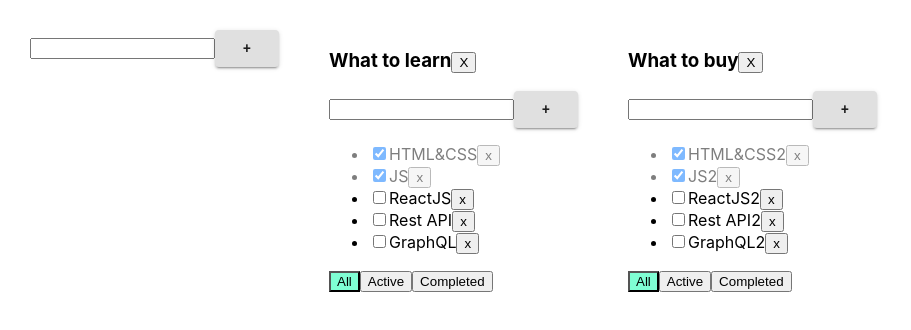
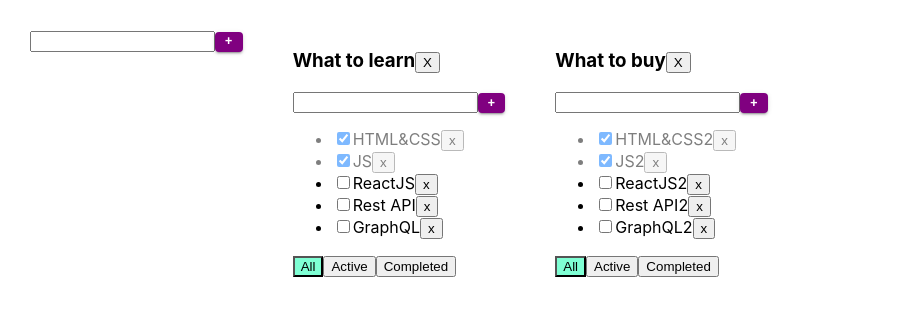
Before and after one commit to artem5511/it-incubator-todolist-ts, a React (Create React App) app: page / in a window 1280 px wide. Shown: the top 330 px of the page, without its empty margins (0-911 px from the left). Built offline with nearby package versions, Linux system fonts and the light colour scheme.

Commit message:
add material ui

```diff
--- a/package.json
+++ b/package.json
@@ -3,9 +3,11 @@
   "version": "0.1.0",
   "private": true,
   "dependencies": {
-    "@emotion/react": "^11.10.4",
+    "@emotion/react": "^11.11.1",
+    "@emotion/styled": "^11.11.0",
     "@material-ui/core": "^4.12.4",
     "@material-ui/icons": "^4.11.3",
+    "@mui/material": "^5.14.11",
     "@testing-library/jest-dom": "^5.16.5",
     "@testing-library/react": "^13.4.0",
     "@testing-library/user-event": "^14.4.3",
--- a/src/AddItemForm.tsx
+++ b/src/AddItemForm.tsx
@@ -1,5 +1,6 @@
 import React, {ChangeEvent, KeyboardEvent, useState} from 'react';
- import {Button} from '@material-ui/core';
+import Button from '@mui/material/Button';
+
 //если автоматом, то тянет всю библиотеку и тормозить будет
 // import Button from '@mui/material/Button';
 //лучше так
@@ -30,6 +31,13 @@ export const AddItemForm = (props: PropsType) => {
             addTask();
         }
     }
+    const buttonStyle = {
+        maxWidth: '30px',
+        maxHeight: '20px',
+        minWidth: '15px',
+        minHeight: '15px',
+        backgroundColor: 'purple'
+    }
 
     return (
         <div>
@@ -39,9 +47,9 @@ export const AddItemForm = (props: PropsType) => {
                    className={error ? "error" : ""}
             />
             {/*<button onClick={addTask}>+</button>*/}
-            <Button variant="contained">+</Button>
+            <Button size='small' variant="contained" onClick={addTask} style={buttonStyle}>+</Button>
 
             {error && <div className="error-message">{error}</div>}
         </div>
-    );
+    )
 };
```
Also changed, not shown: 1 other file (tests, documents, lock files or other folders).
